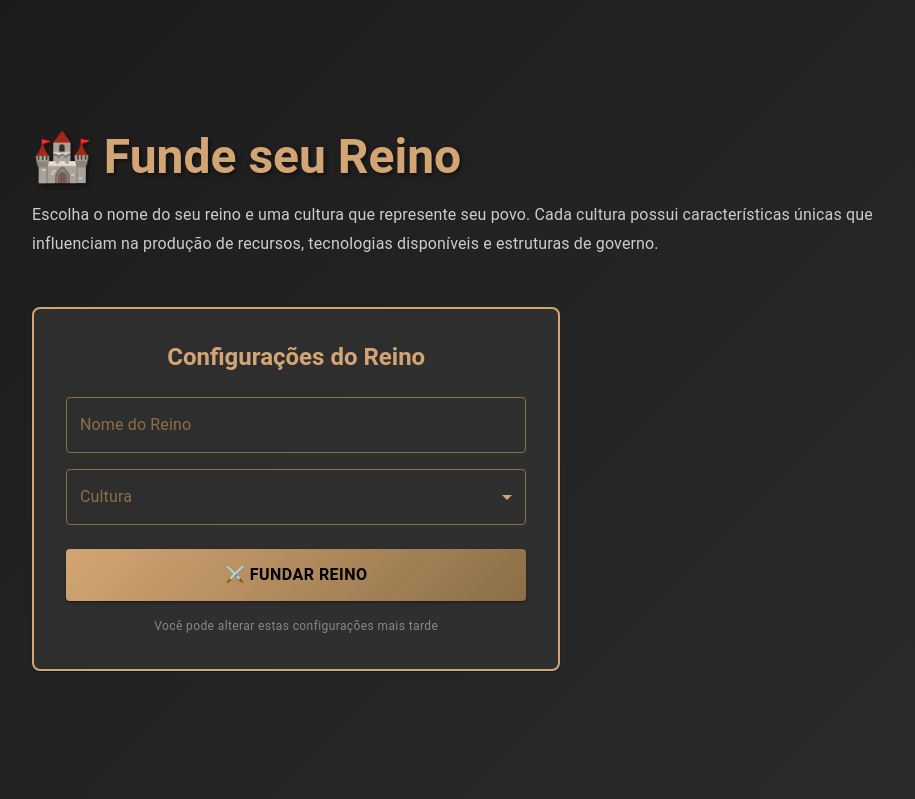
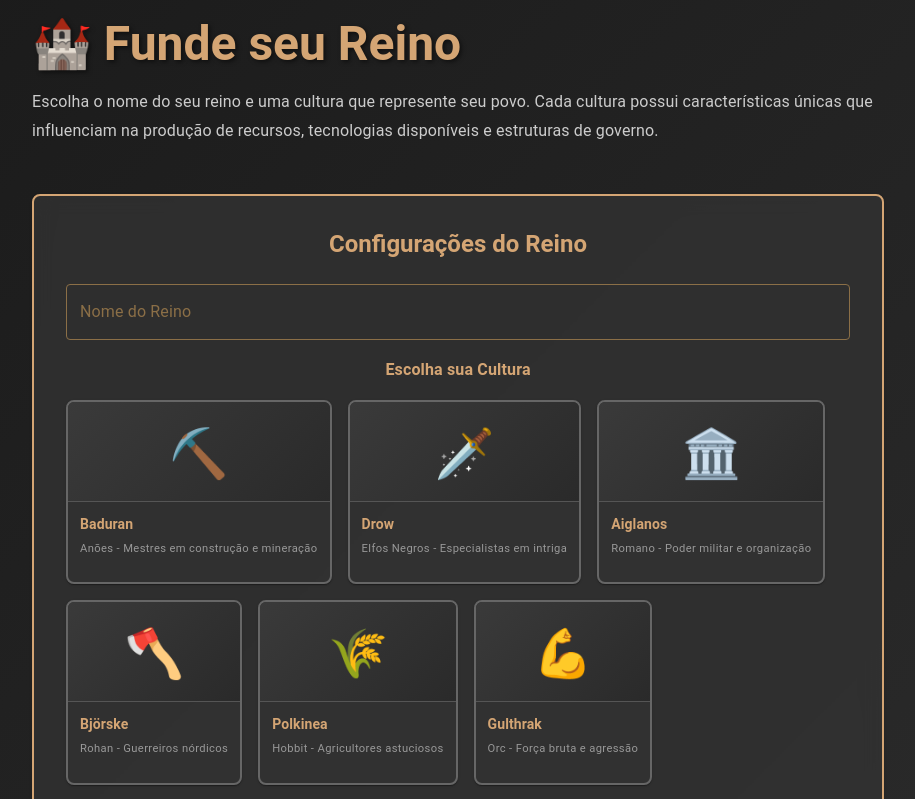
Before and after one commit to AndreaBreschiliare/EPICUOREINOS, a React (Vite) app in the folder frontend/: page /kingdom-creation in a window 1280 px wide. Shown: the top 799 px of the page, without its empty margins (182-1097 px from the left). Built offline with nearby package versions, Linux system fonts and the light colour scheme; sample sign-in values are in the browser's storage.

Commit message:
feat: 8 botões clicáveis para selecionar cultura em vez de dropdown

```diff
--- a/frontend/src/pages/KingdomCreationPage.jsx
+++ b/frontend/src/pages/KingdomCreationPage.jsx
@@ -9,13 +9,10 @@ import {
   Alert,
   CircularProgress,
   Paper,
-  FormControl,
-  InputLabel,
-  Select,
-  MenuItem,
   Grid,
   Card,
   CardContent,
+  CardMedia,
 } from '@mui/material';
 import { authService } from '../services/authService';
 
@@ -237,54 +234,109 @@ export default function KingdomCreationPage() {
                 }}
               />
 
-              {/* Seleção de Cultura */}
-              <FormControl
-                fullWidth
+              {/* Seleção de Cultura - Grid de Botões */}
+              <Box sx={{ marginBottom: 3 }}>
+                <Typography
+                  variant="subtitle1"
                   sx={{
-                  marginBottom: 3,
+                    color: '#D4A574',
+                    marginBottom: 2,
+                    fontWeight: 'bold',
+                    textAlign: 'center',
                   }}
                 >
-                <InputLabel
+                  Escolha sua Cultura
+                </Typography>
+
+                <Grid container spacing={2}>
+                  {CULTURES.map((culture) => (
+                    <Grid item xs={6} sm={6} md={3} key={culture.id}>
+                      <Card
+                        onClick={() => setSelectedCulture(culture.id)}
+                        disabled={loading}
                         sx={{
-                    color: '#8B6F47',
-                    '&.Mui-focused': {
-                      color: '#D4A574',
+                          cursor: loading ? 'not-allowed' : 'pointer',
+                          opacity: loading ? 0.6 : 1,
+                          background:
+                            selectedCulture === culture.id
+                              ? 'linear-gradient(135deg, rgba(212, 165, 116, 0.3), rgba(139, 111, 71, 0.3))'
+                              : 'rgba(50, 50, 50, 0.6)',
+                          border:
+                            selectedCulture === culture.id
+                              ? '3px solid #D4A574'
+                              : '2px solid #666',
+                          borderRadius: 2,
+                          transition: 'all 0.3s ease',
+                          transform: selectedCulture === culture.id ? 'scale(1.05)' : 'scale(1)',
+                          '&:hover': {
+                            border: '2px solid #D4A574',
+                            transform: 'scale(1.02)',
+                            boxShadow: '0 8px 16px rgba(212, 165, 116, 0.2)',
                           },
+                          display: 'flex',
+                          flexDirection: 'column',
+                          height: '100%',
                         }}
                       >
-                  Cultura
-                </InputLabel>
-                <Select
-                  value={selectedCulture}
-                  onChange={(e) => setSelectedCulture(e.target.value)}
-                  label="Cultura"
-                  disabled={loading}
+                        {/* Imagem Placeholder */}
+                        <CardMedia
+                          component="div"
                           sx={{
-                    color: '#fff',
-                    '& .MuiOutlinedInput-notchedOutline': {
-                      borderColor: '#8B6F47',
-                    },
-                    '&:hover .MuiOutlinedInput-notchedOutline': {
-                      borderColor: '#D4A574',
-                    },
-                    '&.Mui-focused .MuiOutlinedInput-notchedOutline': {
-                      borderColor: '#D4A574',
-                    },
-                    '& .MuiSvgIcon-root': {
-                      color: '#D4A574',
-                    },
+                            height: 100,
+                            background: 'linear-gradient(135deg, #3a3a3a, #2a2a2a)',
+                            display: 'flex',
+                            alignItems: 'center',
+                            justifyContent: 'center',
+                            color: '#888',
+                            fontSize: 48,
+                            fontWeight: 'bold',
+                            borderBottom:
+                              selectedCulture === culture.id
+                                ? '2px solid #D4A574'
+                                : '1px solid #555',
                           }}
                         >
-                  <MenuItem value="" disabled>
-                    Selecione uma cultura...
-                  </MenuItem>
-                  {CULTURES.map((culture) => (
-                    <MenuItem key={culture.id} value={culture.id}>
-                      {culture.name} - {culture.description}
-                    </MenuItem>
+                          {/* Emoji placeholder até que tenha a pixel art */}
+                          <span role="img" aria-label={culture.name}>
+                            {culture.id === 'baduran' && '⛏️'}
+                            {culture.id === 'drow' && '🗡️'}
+                            {culture.id === 'aiglanos' && '🏛️'}
+                            {culture.id === 'björske' && '🪓'}
+                            {culture.id === 'polkinea' && '🌾'}
+                            {culture.id === 'gulthrak' && '💪'}
+                            {culture.id === 'p_leste' && '☯️'}
+                            {culture.id === 'aluriel' && '✨'}
+                          </span>
+                        </CardMedia>
+
+                        {/* Conteúdo */}
+                        <CardContent sx={{ padding: '12px', flex: 1 }}>
+                          <Typography
+                            variant="subtitle2"
+                            sx={{
+                              color: '#D4A574',
+                              fontWeight: 'bold',
+                              marginBottom: 0.5,
+                            }}
+                          >
+                            {culture.name}
+                          </Typography>
+                          <Typography
+                            variant="caption"
+                            sx={{
+                              color: '#999',
+                              display: 'block',
+                              fontSize: '0.7rem',
+                            }}
+                          >
+                            {culture.description}
+                          </Typography>
+                        </CardContent>
+                      </Card>
+                    </Grid>
                   ))}
-                </Select>
-              </FormControl>
+                </Grid>
+              </Box>
 
               {/* Botão de Envio */}
               <Button
```
Lines whose indentation alone changed are shown as unchanged.
